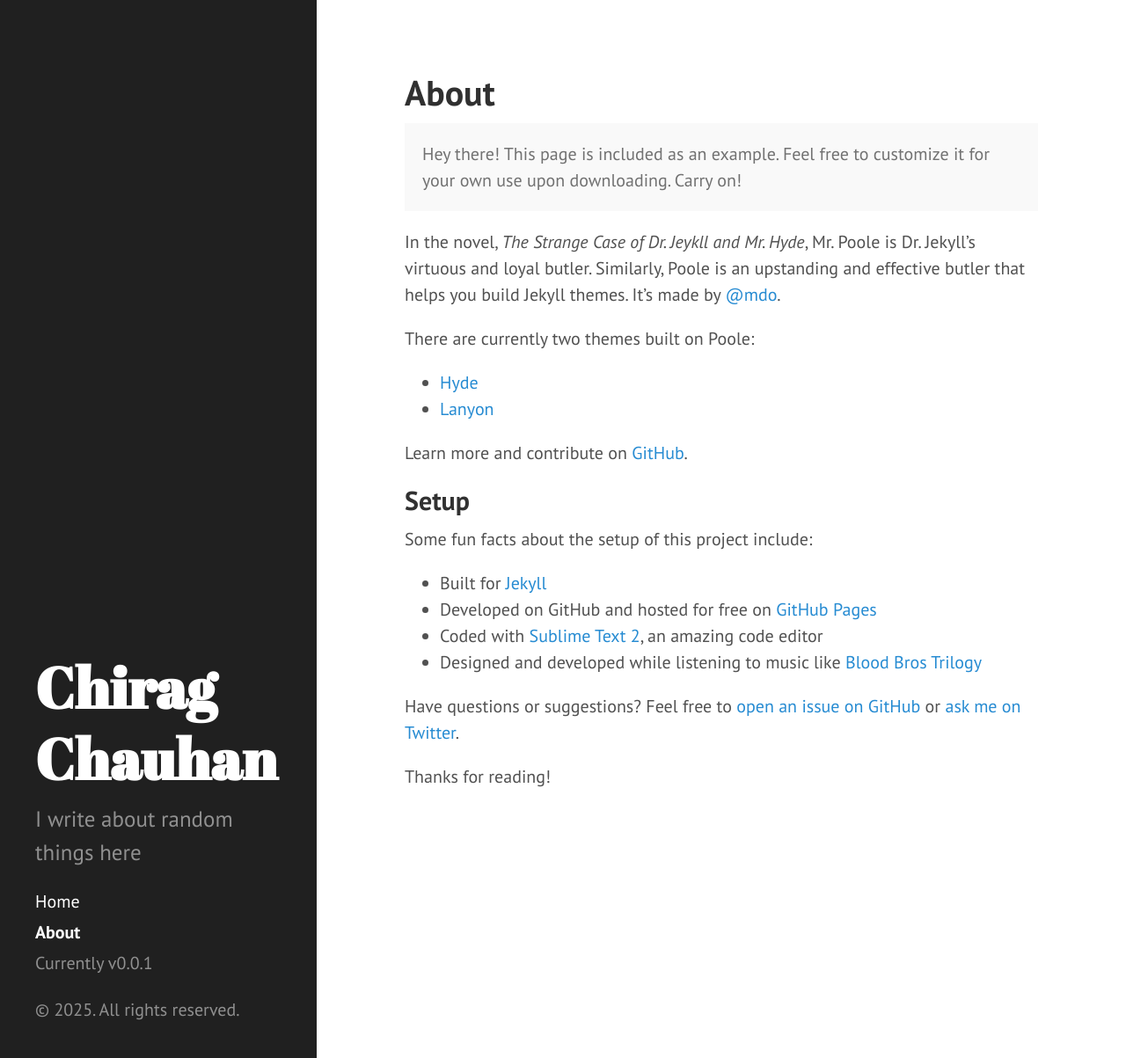
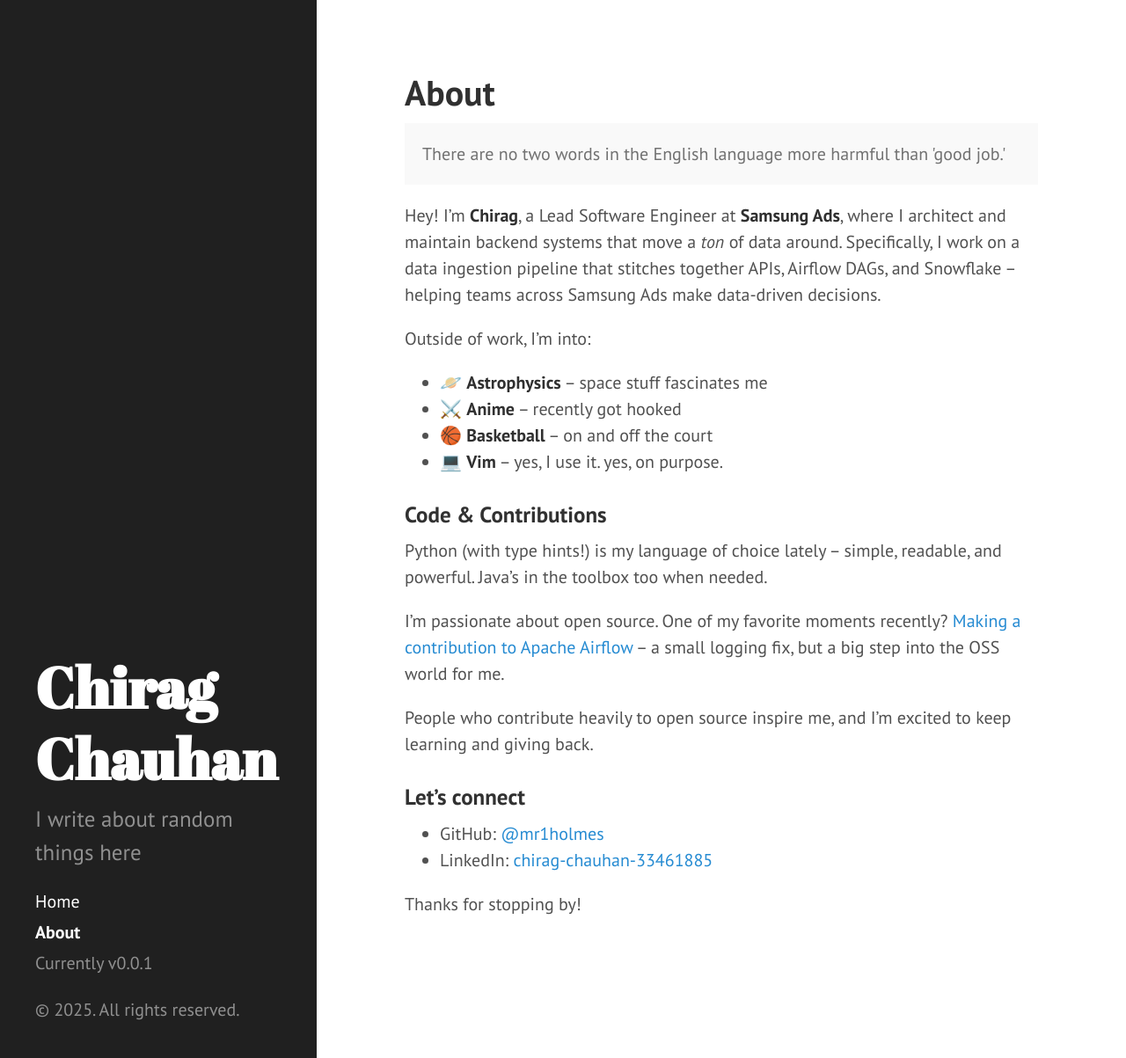
Before and after one commit to mr1holmes/mr1holmes.github.io, a Jekyll site: the page built from about.md, in a window 1280 px wide and 1203 px high. Shown: the whole window at 88% size. Built offline with Jekyll 4.4.1, drawn with Linux system fonts in a browser that asks for light colours.

Commit message:
feat: Fill about page

```diff
--- a/about.md
+++ b/about.md
@@ -4,27 +4,29 @@ title: About
 ---
 
 <p class="message">
-  Hey there! This page is included as an example. Feel free to customize it for your own use upon downloading. Carry on!
+  There are no two words in the English language more harmful than 'good job.'
 </p>
 
-In the novel, *The Strange Case of Dr. Jeykll and Mr. Hyde*, Mr. Poole is Dr. Jekyll's virtuous and loyal butler. Similarly, Poole is an upstanding and effective butler that helps you build Jekyll themes. It's made by [@mdo](https://twitter.com/mdo).
+Hey! I'm **Chirag**, a Lead Software Engineer at **Samsung Ads**, where I architect and maintain backend systems that move a *ton* of data around. Specifically, I work on a data ingestion pipeline that stitches together APIs, Airflow DAGs, and Snowflake – helping teams across Samsung Ads make data-driven decisions.
 
-There are currently two themes built on Poole:
+Outside of work, I'm into:
 
-* [Hyde](http://hyde.getpoole.com)
-* [Lanyon](http://lanyon.getpoole.com)
+- 🪐 **Astrophysics** – space stuff fascinates me
+- ⚔️ **Anime** – recently got hooked
+- 🏀 **Basketball** – on and off the court
+- 💻 **Vim** – yes, I use it. yes, on purpose.
 
-Learn more and contribute on [GitHub](https://github.com/poole).
+### Code & Contributions
 
-## Setup
+Python (with type hints!) is my language of choice lately – simple, readable, and powerful. Java's in the toolbox too when needed.
 
-Some fun facts about the setup of this project include:
+I’m passionate about open source. One of my favorite moments recently? [Making a contribution to Apache Airflow](https://github.com/apache/airflow/pull/40705) – a small logging fix, but a big step into the OSS world for me.
 
-* Built for [Jekyll](http://jekyllrb.com)
-* Developed on GitHub and hosted for free on [GitHub Pages](https://pages.github.com)
-* Coded with [Sublime Text 2](http://sublimetext.com), an amazing code editor
-* Designed and developed while listening to music like [Blood Bros Trilogy](https://soundcloud.com/maddecent/sets/blood-bros-series)
+People who contribute heavily to open source inspire me, and I'm excited to keep learning and giving back.
 
-Have questions or suggestions? Feel free to [open an issue on GitHub](https://github.com/poole/issues/new) or [ask me on Twitter](https://twitter.com/mdo).
+### Let’s connect
 
-Thanks for reading!
+- GitHub: [@mr1holmes](https://github.com/mr1holmes)
+- LinkedIn: [chirag-chauhan-33461885](https://www.linkedin.com/in/chirag-chauhan-33461885/)
+
+Thanks for stopping by!
```
